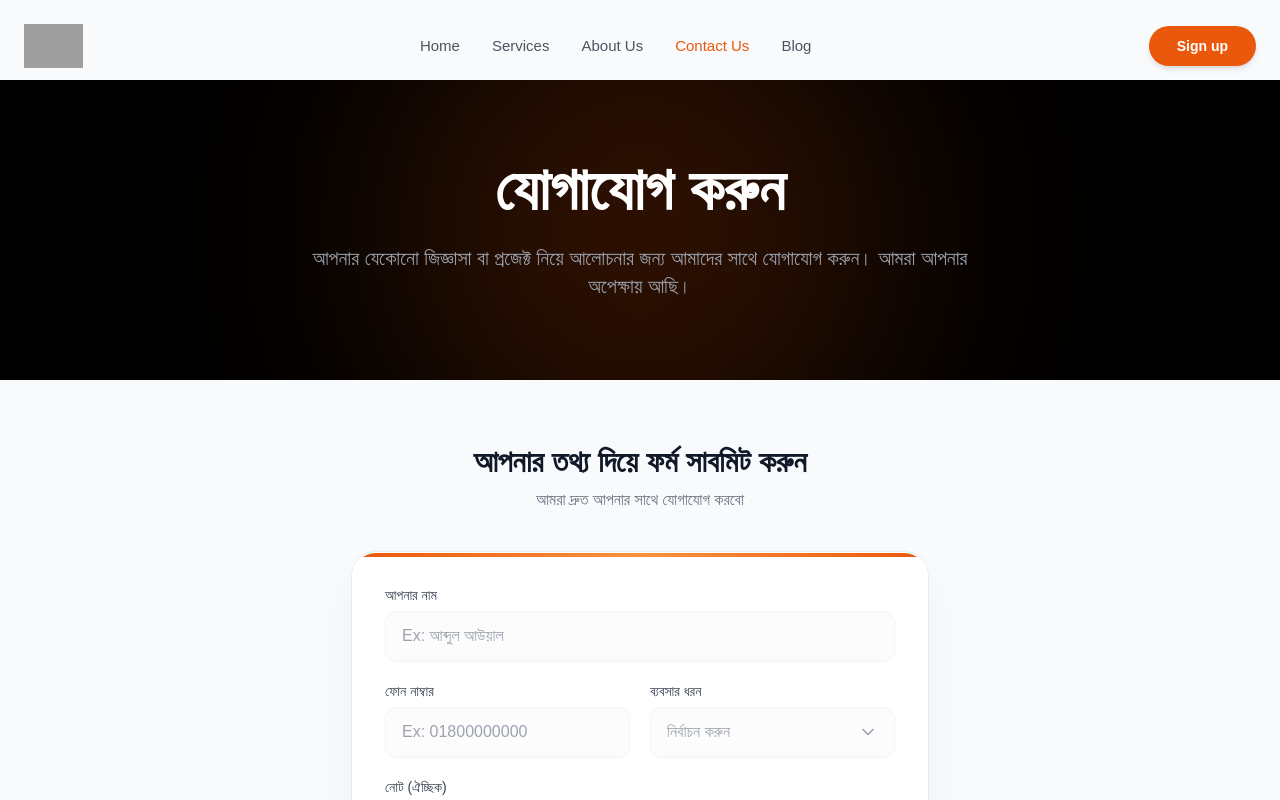
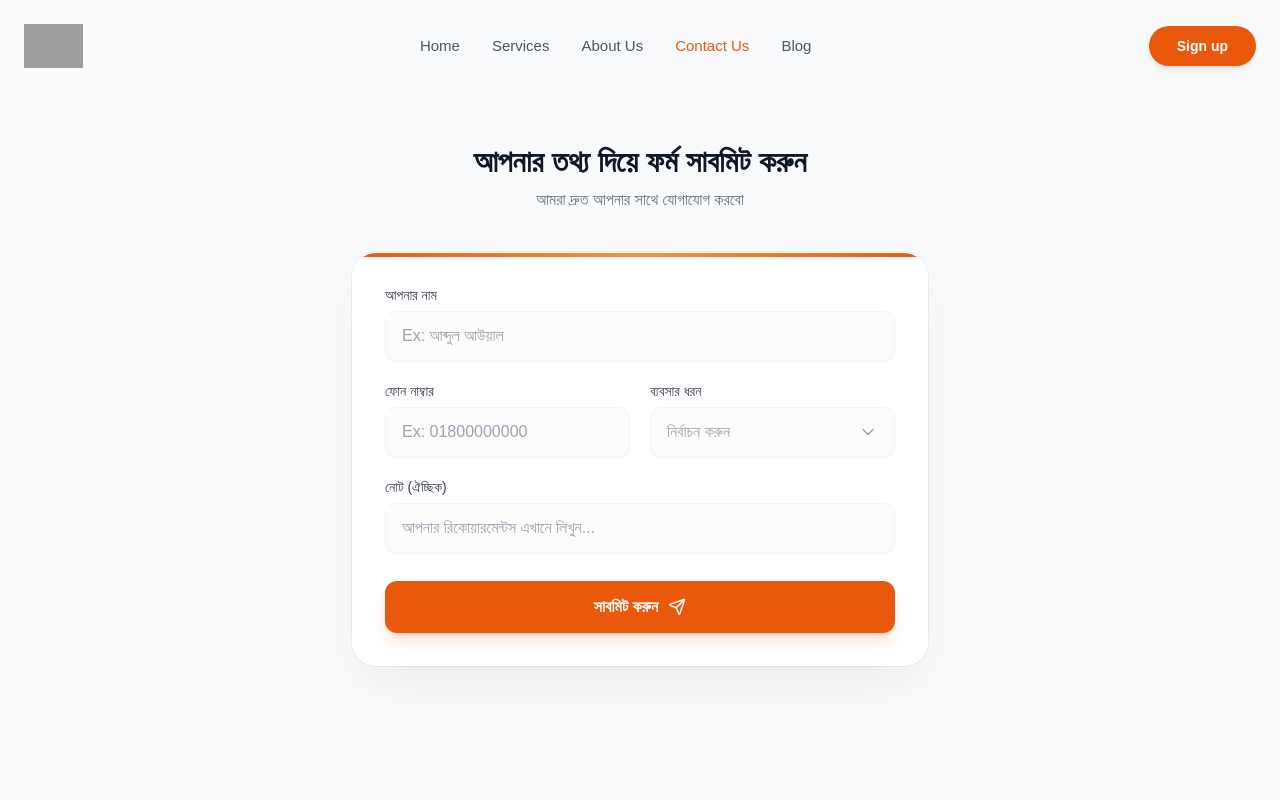
Before and after one commit to princeshiamofficial/portfoliox, a React (Vite) app: page /contact-us in a window 1280 px wide. Shown: the top 800 px of the page. Built offline with nearby package versions, Linux system fonts and the light colour scheme; grey boxes are pictures that could not be loaded; a web font is replaced by a local one.

Commit message:
Remove hero section and text from contact us page

```diff
--- a/components/pages/contact-us/ContactUsPage.tsx
+++ b/components/pages/contact-us/ContactUsPage.tsx
@@ -4,18 +4,7 @@ import { ContactForm } from '../services/sections/ContactForm';
 export const ContactUsPage: React.FC = () => {
     return (
         <div className="min-h-screen bg-gray-50 pt-20">
-            {/* Hero Section */}
-            <div className="bg-black text-white py-20 px-4 relative overflow-hidden">
-                {/* Background Glow */}
-                <div className="absolute top-1/2 left-1/2 -translate-x-1/2 -translate-y-1/2 w-[500px] h-[500px] bg-primary/20 blur-[120px] rounded-full pointer-events-none"></div>
 
-                <div className="max-w-4xl mx-auto text-center relative z-10">
-                    <h1 className="text-4xl md:text-6xl font-bold mb-6 font-bengali">যোগাযোগ করুন</h1>
-                    <p className="text-gray-400 text-lg md:text-xl font-light font-bengali leading-relaxed max-w-2xl mx-auto">
-                        আপনার যেকোনো জিজ্ঞাসা বা প্রজেক্ট নিয়ে আলোচনার জন্য আমাদের সাথে যোগাযোগ করুন। আমরা আপনার অপেক্ষায় আছি।
-                    </p>
-                </div>
-            </div>
 
 
 
```
